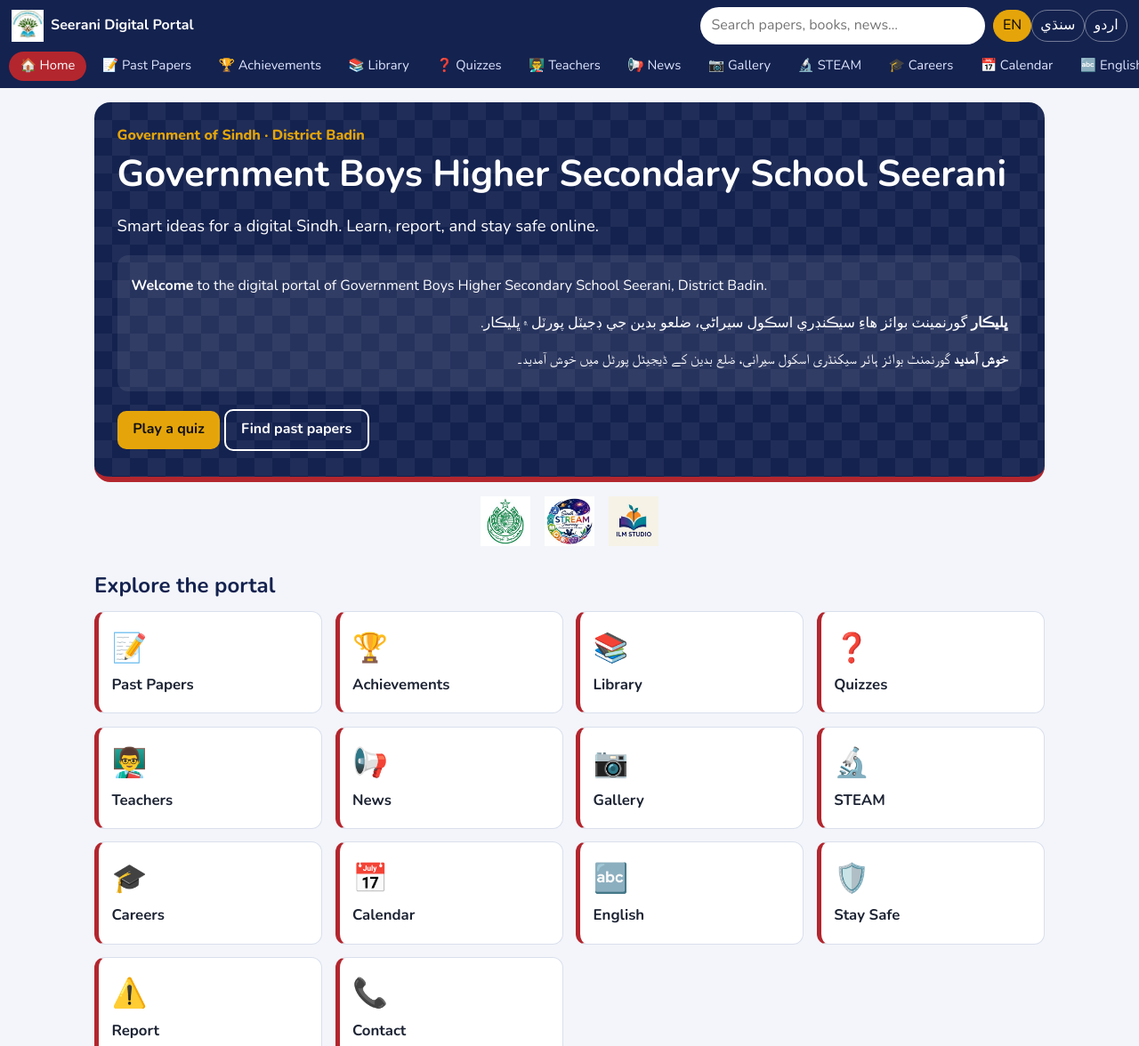
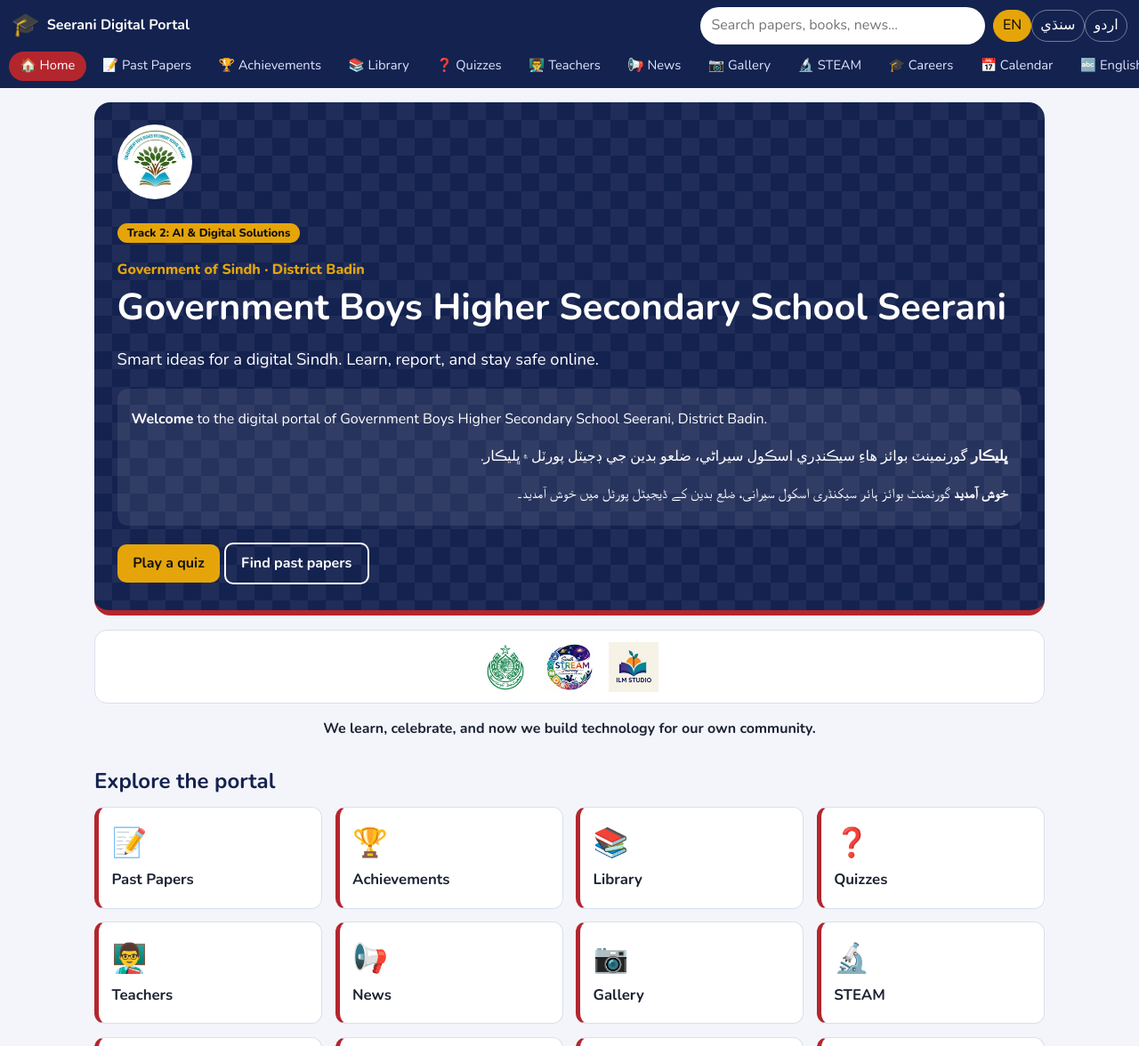
Before and after one commit to aliakbarmandhro143k-spec/Seerani-School-Portal, a plain HTML site: page index.html in a window 1280 px wide. Shown: the top 1176 px of the page at 89% size. Drawn offline with nearby package versions, Linux system fonts and the light colour scheme; files whose address does not match are found by name.

Commit message:
Update index.html

```diff
--- a/index.html
+++ b/index.html
@@ -21,6 +21,8 @@
 <main>
 <section id="home">
  <div class="hero">
+    <img src="download.jpeg" alt="GBHSS Seerani school logo" style="height:84px;width:84px;object-fit:contain;background:#fff;border-radius:50%;padding:4px">
+  <p><span style="background:#e5a50a;color:#111;padding:.15rem .7rem;border-radius:99px;font-size:.8rem;font-weight:800">Track 2: AI &amp; Digital Solutions</span></p>
   <p class="sm">Government of Sindh · District Badin</p>
   <h1>Government Boys Higher Secondary School Seerani</h1>
   <p data-i="welcome" class="lead">Smart ideas for a digital Sindh. Learn, report, and stay safe online.</p>
@@ -31,7 +33,8 @@
   </div>
   <a class="btn gold" href="#quiz">Play a quiz</a> <a class="btn ghost" href="#papers">Find past papers</a>
  </div>
-  <div class="logos"><img src="images/gallery/download%20(1).jpeg" alt="Government of Sindh"><img src="images/gallery/download%20(2).jpeg" alt="Sindh STREAM Journey"><img src="images/gallery/download%20(3).jpeg" alt="ILM Studio"></div>
+   <div class="logos" style="background:#fff;border-radius:14px;padding:.8rem;border:1px solid #d9dfec"><img src="download%20(1).jpeg" alt="Government of Sindh emblem"><img src="download%20(2).jpeg" alt="Sindh STREAM Journey logo"><img src="download%20(3).jpeg" alt="ILM Studio logo"></div>
+ <p style="text-align:center;font-weight:700">We learn, celebrate, and now we build technology for our own community.</p>
  <h2>Explore the portal</h2><div id="tiles" class="grid"></div>
  <h2>Latest news</h2><div id="homenews" class="grid"></div>
 </section>
```
